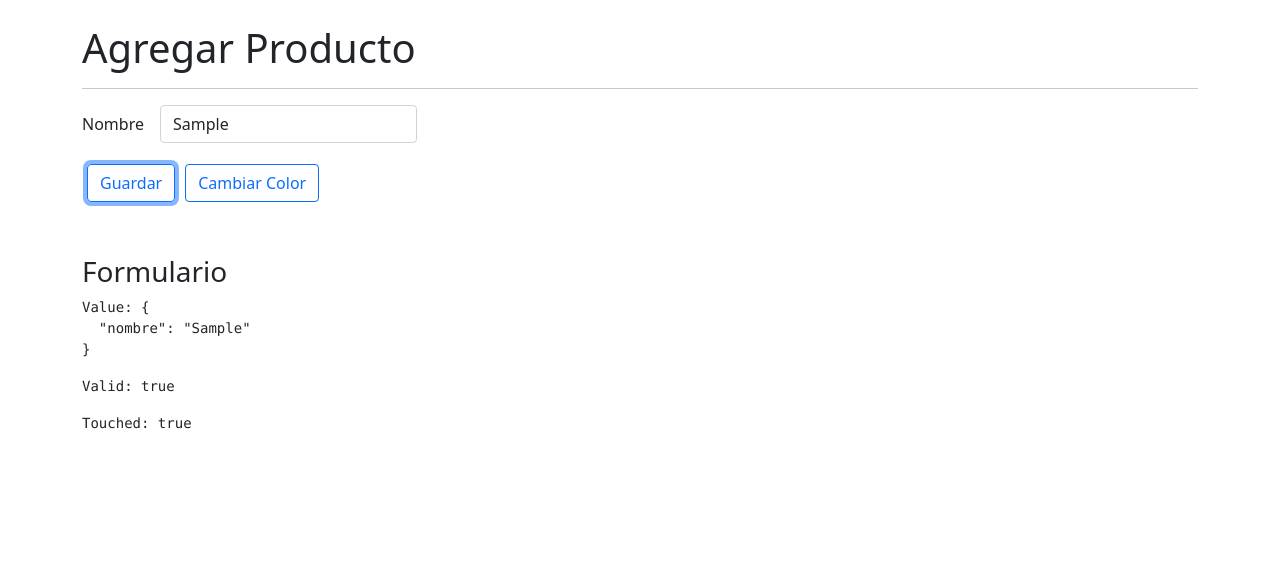
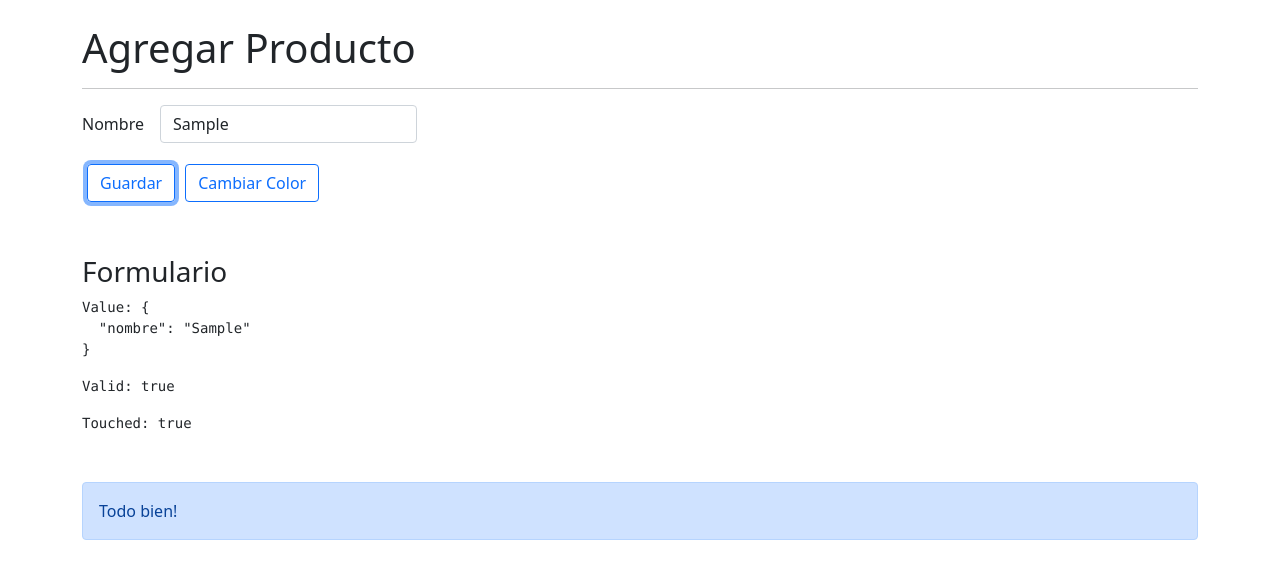
Before and after one commit to fersanti2896/23-curso-angular-directivas, an Angular app: page /productos/agregar in a window 1280 px wide. Both pictures are taken after typing "Sample" into the empty fields and a click on the button "Guardar". Shown: the top 578 px of the page. Built offline with nearby package versions, Linux system fonts and the light colour scheme.

Commit message:
Creando directiva estructural personalizada custom-if.directive

```diff
--- a/src/app/productos/pages/agregar/agregar.component.html
+++ b/src/app/productos/pages/agregar/agregar.component.html
@@ -42,3 +42,12 @@
 <pre>Value: {{ miFormulario.value | json }}</pre>
 <pre>Valid: {{ miFormulario.valid }}</pre>
 <pre>Touched: {{ miFormulario.touched }}</pre>
+
+<div class="row mt-5"
+     *customIf="miFormulario.valid">
+    <div class="col">
+        <div class="alert alert-primary">
+            Todo bien!
+        </div>
+    </div>
+</div>
--- /dev/null
+++ b/src/app/shared/directives/custom-if.directive.ts
@@ -0,0 +1,17 @@
+import { Directive, TemplateRef, ViewContainerRef, Input } from '@angular/core';
+
+@Directive({
+  selector: '[customIf]'
+})
+export class CustomIfDirective {
+  @Input() set customIf( condicion: boolean ) {
+    condicion ? this.viewContainer.createEmbeddedView( this.templateRef )
+              : this.viewContainer.clear();
+  }
+
+  constructor( private templateRef: TemplateRef<HTMLElement>,
+               private viewContainer: ViewContainerRef ) {
+
+  }
+
+}
--- a/src/app/shared/shared.module.ts
+++ b/src/app/shared/shared.module.ts
@@ -1,12 +1,15 @@
 import { NgModule } from '@angular/core';
 import { CommonModule } from '@angular/common';
 import { ErrMsgDirective } from './directives/err-msg.directive';
+import { CustomIfDirective } from './directives/custom-if.directive';
 
 @NgModule({
   declarations: [
+    CustomIfDirective,
     ErrMsgDirective
   ],
   exports: [
+    CustomIfDirective,
     ErrMsgDirective
   ]
 })
```
